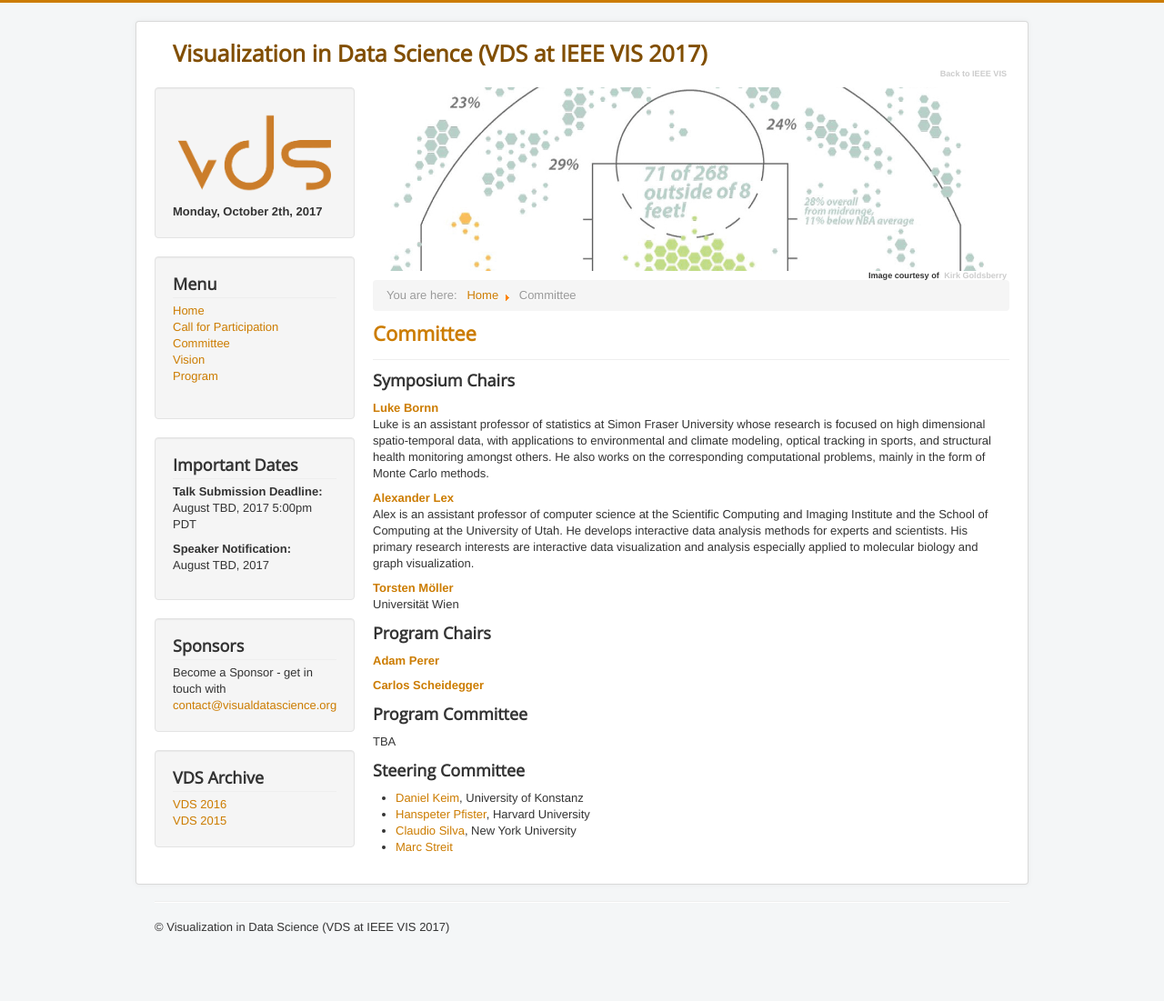
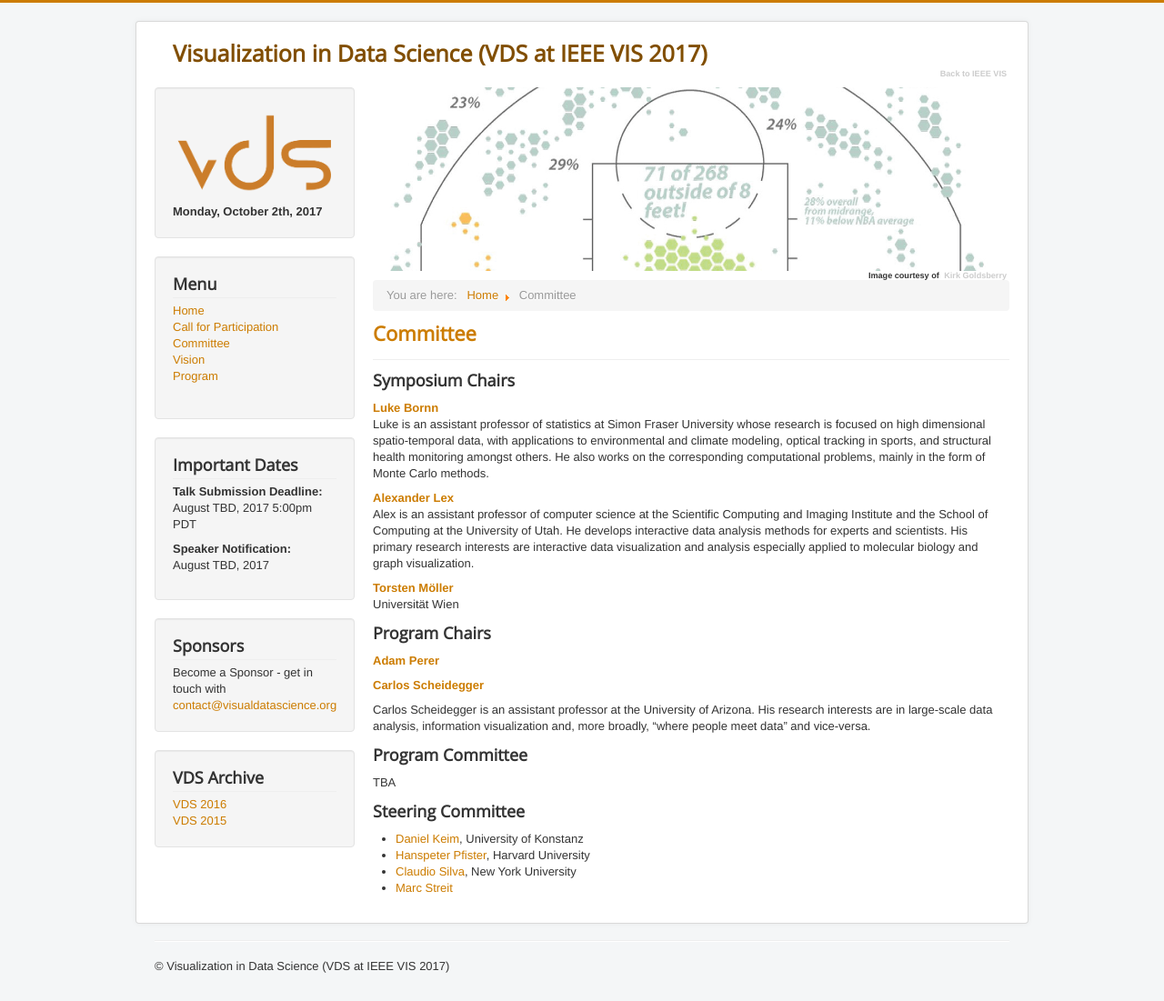
Before and after one commit to visualdatascience/2017, a Jekyll site: the page built from committee.md, in a window 1280 px wide. Shown: the whole page at 91% size. Built offline with Jekyll 4.4.1, drawn with Linux system fonts in a browser that asks for light colours; before the commit the page ends 1058 px from its top, so only the background shows below that.

Commit message:
cscheid's bio

```diff
--- a/committee.md
+++ b/committee.md
@@ -20,7 +20,10 @@ Universität Wien
 
 **[Adam Perer]()**
 
-**[Carlos Scheidegger]()**
+**[Carlos Scheidegger](https://cscheid.net)**
+
+Carlos Scheidegger is an assistant professor at the University of Arizona. His research interests are in large-scale data analysis, information visualization and, more broadly, "where people meet data" and vice-versa.
+
 
 ### Program Committee
 
```
